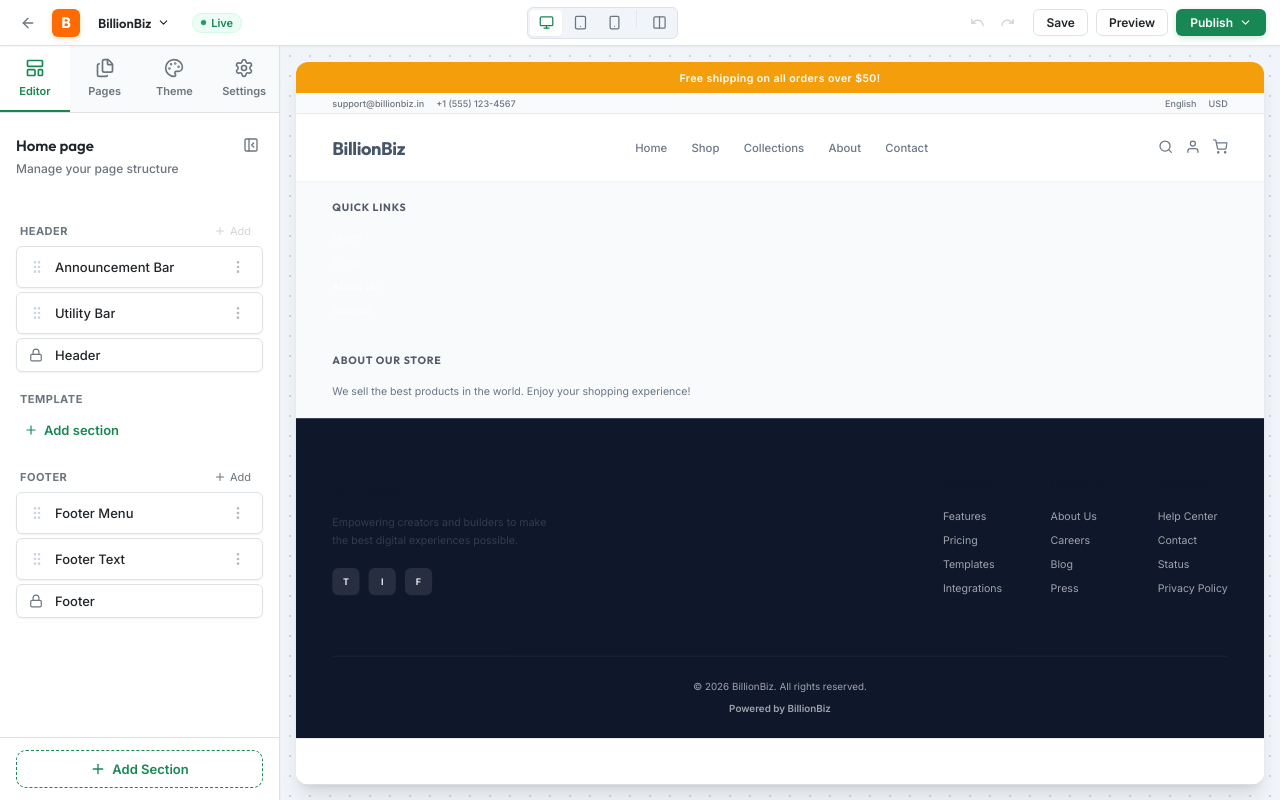
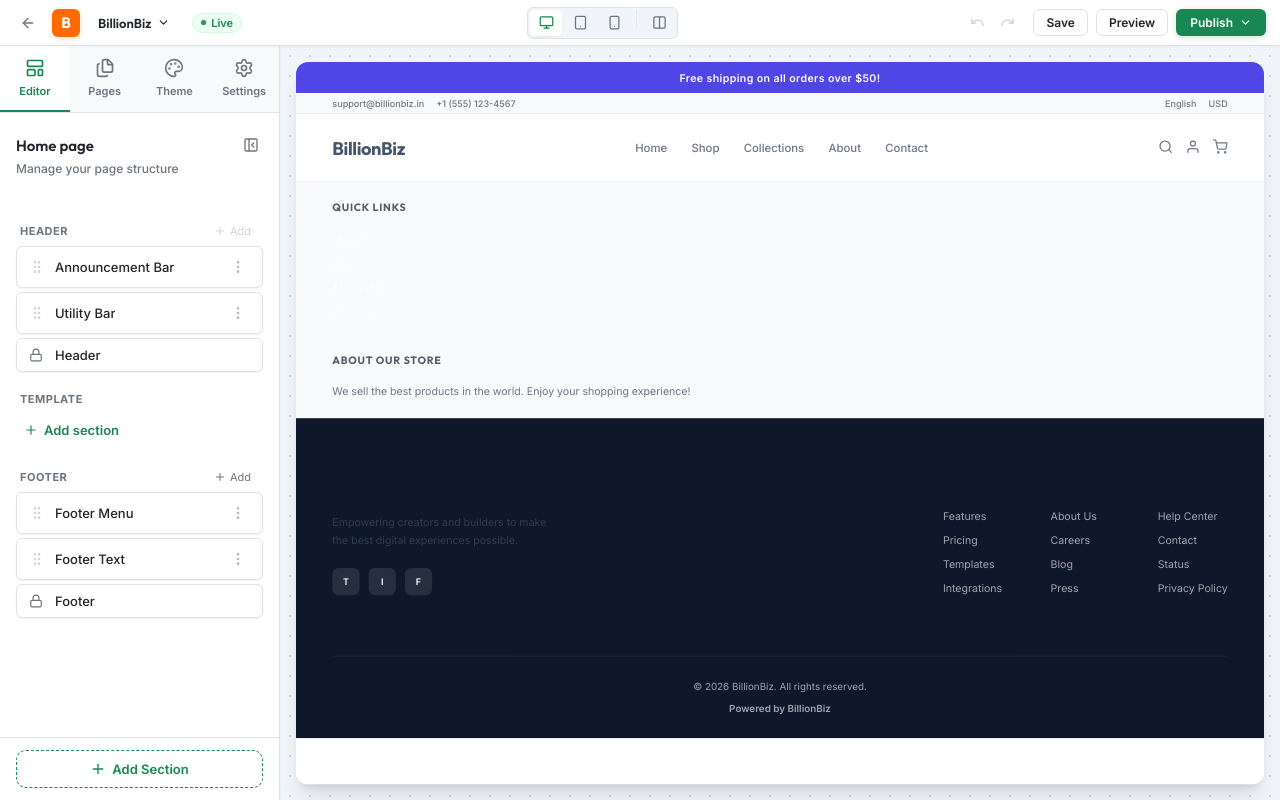
Before and after one commit to 0xchandru/billionbiz-frontend, a React (Vite) app: page /editor in a window 1280 px wide. Built offline with nearby package versions, Linux system fonts and the light colour scheme.

Commit message:
fix: set announcement bar inherited background to secondary color

```diff
--- a/src/components/editor/SectionRenderer.tsx
+++ b/src/components/editor/SectionRenderer.tsx
@@ -63,7 +63,7 @@ const AnnouncementBar: React.FC<{ props: any }> = ({ props }) => {
   const isMobile = props.device === 'mobile';
   const layout = props.selectedLayout || 'single';
 
-  const bgColor = props.bgColor || 'var(--theme-brand-accent)';
+  const bgColor = props.bgColor || 'var(--theme-brand-secondary)';
   const textColor = props.textColor || 'var(--theme-text-inverse)';
   const fontSize = props.fontSize || (isMobile ? '12px' : '14px');
   const textAlign = props.textAlign || 'center';
--- a/src/components/editor/theme/themeResolver.ts
+++ b/src/components/editor/theme/themeResolver.ts
@@ -69,13 +69,13 @@ export function getSectionDefaultToken(
   const key = fieldKey.toLowerCase();
   const type = sectionType || '';
 
-  // 1. ANNOUNCEMENT BAR SPECIALIZATION (Accent Background + Inverse Text)
+  // 1. ANNOUNCEMENT BAR SPECIALIZATION (Secondary Color + Inverse Text)
   if (type === 'AnnouncementBar') {
     if (key.includes('bg') || key.includes('background')) {
       return {
-        tokenVar: 'var(--theme-brand-accent)',
-        label: 'Accent Background',
-        palettePath: 'brand.accent',
+        tokenVar: 'var(--theme-brand-secondary)',
+        label: 'Secondary Color',
+        palettePath: 'brand.secondary',
         isBackground: true,
       };
     }
```
